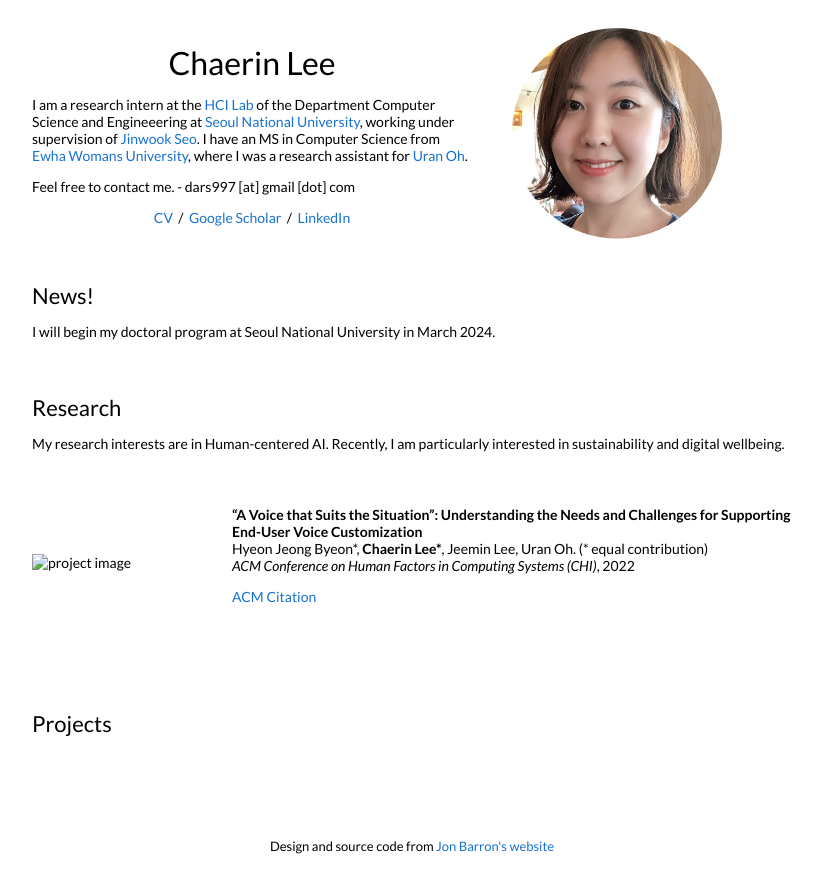
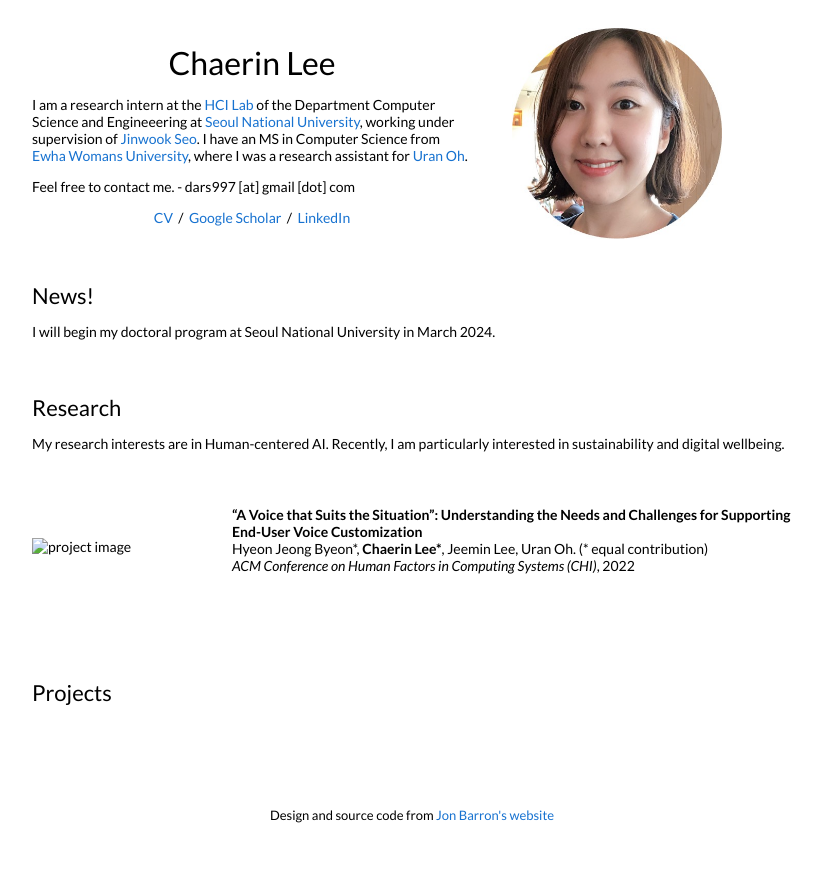
Before and after one commit to chrnlee/chrnlee.github.io, a Jekyll site: the page built from _posts/2022-04-16-chi.markdown, in a window 1280 px wide. Shown: the top 893 px of the page, without its empty margins (228-1050 px from the left). Built offline with Jekyll 4.4.1, drawn with Linux system fonts in a browser that asks for light colours.

Commit message:
Update 2022-04-16-chi.markdown

```diff
--- a/_posts/2022-04-16-chi.markdown
+++ b/_posts/2022-04-16-chi.markdown
@@ -6,10 +6,7 @@
 categories: research
 author: "Chaerin Lee"
 subtitle: "Full paper"
-authors: "Hyeon Jeong Byeon*, <strong>Chaerin Lee*</strong>, Jeemin Lee, Uran Oh.
-(* equal contribution)"
+authors: "Hyeon Jeong Byeon*, <strong>Chaerin Lee*</strong>, Jeemin Lee, Uran Oh. (* equal contribution)"
 venue: "ACM Conference on Human Factors in Computing Systems (CHI)"
 paper: /pdfs/chi_22.pdf
 ---
-
-[ACM Citation]([https://dl.acm.org/doi/10.1145/3491102.3501856]){:target="_blank"}
```
